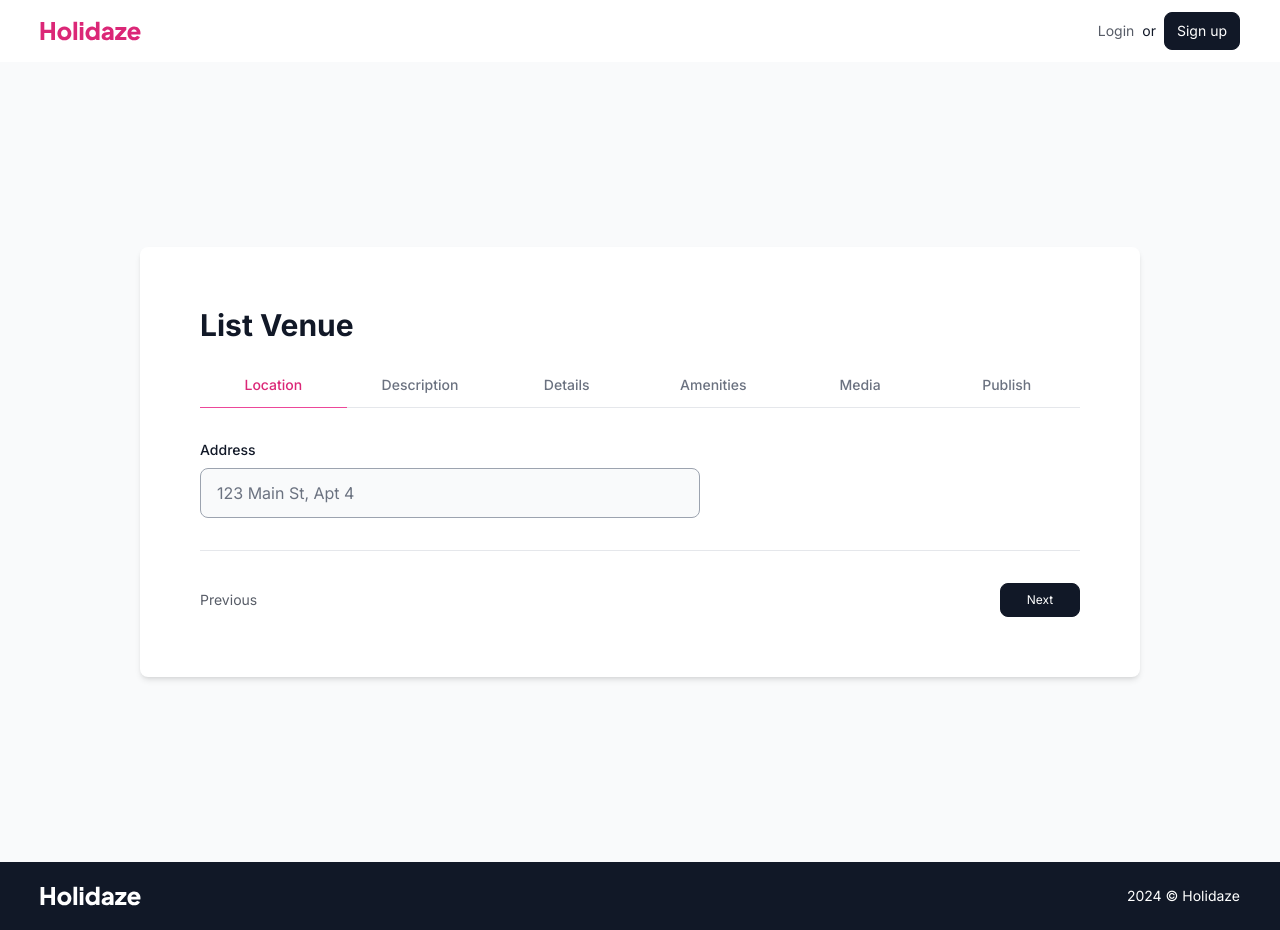
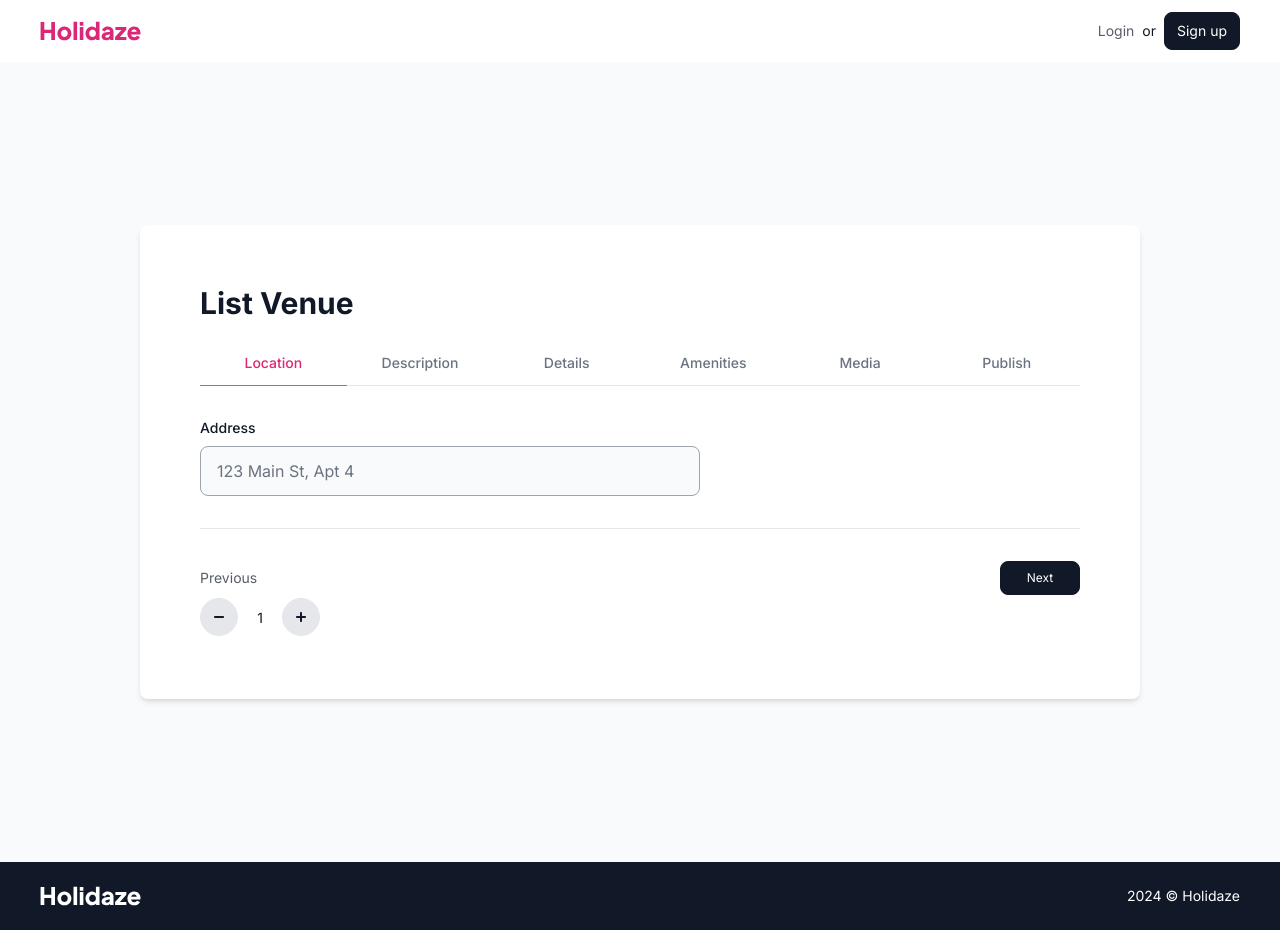
Before and after one commit to sindrebenjamin/holidaze, a React (Vite) app: page /add in a window 1280 px wide. Built offline with nearby package versions, Linux system fonts and the light colour scheme.

Commit message:
COMP: Add QuantitySelector

```diff
--- /dev/null
+++ b/src/components/QuantitySelector.tsx
@@ -0,0 +1,79 @@
+const QuantitySelector = ({
+  quantity,
+  handleQuantity,
+}: {
+  quantity: number;
+  handleQuantity: (newQuantity: number) => void;
+}) => {
+  function handleChange(e: React.ChangeEvent<HTMLInputElement>) {
+    const value = parseInt(e.target.value, 10);
+
+    if (e.target.value === "") {
+      handleQuantity(1);
+    }
+
+    if (!isNaN(value)) {
+      handleQuantity(value);
+    }
+  }
+  return (
+    <div className="relative flex items-center max-w-[8rem]">
+      <button
+        onClick={() => handleQuantity(quantity - 1)}
+        disabled={quantity === 1}
+        type="button"
+        id="decrement-button"
+        data-input-counter-decrement="quantity-input"
+        className="bg-gray-200 rounded-full hover:bg-gray-300 border p-2 focus:ring-gray-100 focus:ring-2 focus:outline-none transition-colors duration-100"
+      >
+        <svg
+          width="20"
+          height="20"
+          viewBox="0 0 20 20"
+          fill="none"
+          xmlns="http://www.w3.org/2000/svg"
+        >
+          <path
+            fill-rule="evenodd"
+            clip-rule="evenodd"
+            d="M5 10C5 9.73478 5.10536 9.48043 5.29289 9.29289C5.48043 9.10536 5.73478 9 6 9H14C14.2652 9 14.5196 9.10536 14.7071 9.29289C14.8946 9.48043 15 9.73478 15 10C15 10.2652 14.8946 10.5196 14.7071 10.7071C14.5196 10.8946 14.2652 11 14 11H6C5.73478 11 5.48043 10.8946 5.29289 10.7071C5.10536 10.5196 5 10.2652 5 10Z"
+            fill="#111827"
+          />
+        </svg>
+      </button>
+      <input
+        type="text"
+        id="quantity-input"
+        data-input-counter=""
+        aria-describedby="helper-text-explanation"
+        className="bg-white border-x-0 border-gray-300 h-11 text-center text-gray-900 text-sm focus:ring-pink-500 focus:border-pink-500 block py-2.5 w-[44px]"
+        value={quantity}
+        onChange={handleChange}
+      />
+      <button
+        onClick={() => handleQuantity(quantity + 1)}
+        type="button"
+        id="increment-button"
+        data-input-counter-increment="quantity-input"
+        className="bg-gray-200 rounded-full hover:bg-gray-300 border p-2 focus:ring-gray-100 focus:ring-2 focus:outline-none transition-colors duration-100"
+      >
+        <svg
+          width="20"
+          height="20"
+          viewBox="0 0 20 20"
+          fill="none"
+          xmlns="http://www.w3.org/2000/svg"
+        >
+          <path
+            fill-rule="evenodd"
+            clip-rule="evenodd"
+            d="M10 5C10.2652 5 10.5196 5.10536 10.7071 5.29289C10.8946 5.48043 11 5.73478 11 6V9H14C14.2652 9 14.5196 9.10536 14.7071 9.29289C14.8946 9.48043 15 9.73478 15 10C15 10.2652 14.8946 10.5196 14.7071 10.7071C14.5196 10.8946 14.2652 11 14 11H11V14C11 14.2652 10.8946 14.5196 10.7071 14.7071C10.5196 14.8946 10.2652 15 10 15C9.73478 15 9.48043 14.8946 9.29289 14.7071C9.10536 14.5196 9 14.2652 9 14V11H6C5.73478 11 5.48043 10.8946 5.29289 10.7071C5.10536 10.5196 5 10.2652 5 10C5 9.73478 5.10536 9.48043 5.29289 9.29289C5.48043 9.10536 5.73478 9 6 9H9V6C9 5.73478 9.10536 5.48043 9.29289 5.29289C9.48043 5.10536 9.73478 5 10 5Z"
+            fill="#111928"
+          />
+        </svg>
+      </button>
+    </div>
+  );
+};
+
+export default QuantitySelector;
--- a/src/pages/AddVenuePage.tsx
+++ b/src/pages/AddVenuePage.tsx
@@ -1,13 +1,16 @@
 import { useForm } from "react-hook-form";
+import { useState } from "react";
 import { yupResolver } from "@hookform/resolvers/yup";
 import * as yup from "yup";
 
 import { FormH1 } from "../components/TailwindComponents";
 import Tabs from "../components/Tabs";
 import InputAndLabelAndMessage from "../components/InputAndLabelAndMessage";
+import QuantitySelector from "../components/QuantitySelector";
 
 const AddVenuePage = () => {
   const { register, handleSubmit } = useForm();
+  const [quantity, setQuantity] = useState(1);
 
   const locationContent = (
     <div className="max-w-[500px]">
@@ -33,6 +36,7 @@ const AddVenuePage = () => {
       <div className="max-w-[1000px] bg-white w-full py-12 min-h-screen md:min-h-0 md:p-10 lg:p-[60px] md:rounded-lg md:shadow-md overflow-hidden">
         <FormH1 className="mb-6 md:mb-8 px-4 md:px-0">List Venue</FormH1>
         <Tabs tabs={tabsData} />
+        <QuantitySelector quantity={quantity} handleQuantity={setQuantity} />
       </div>
     </main>
   );
```
